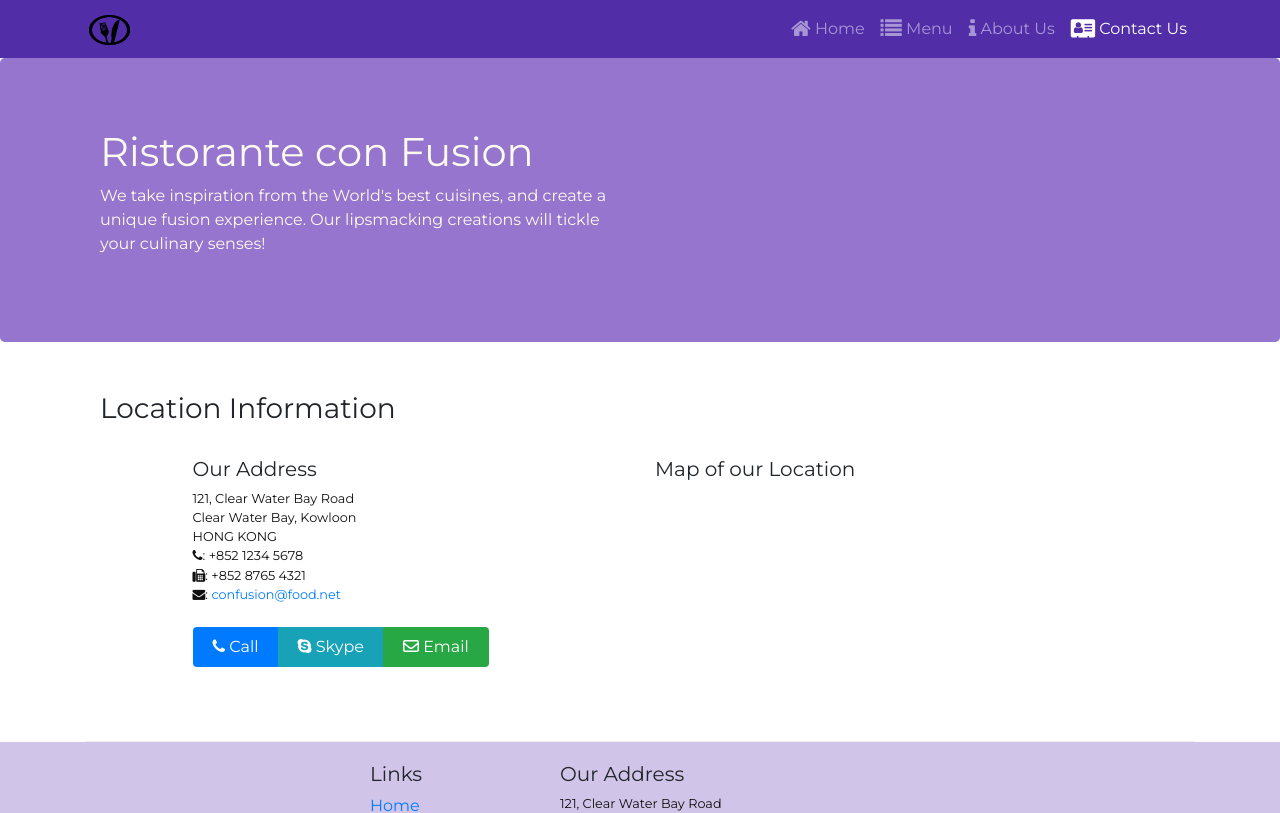
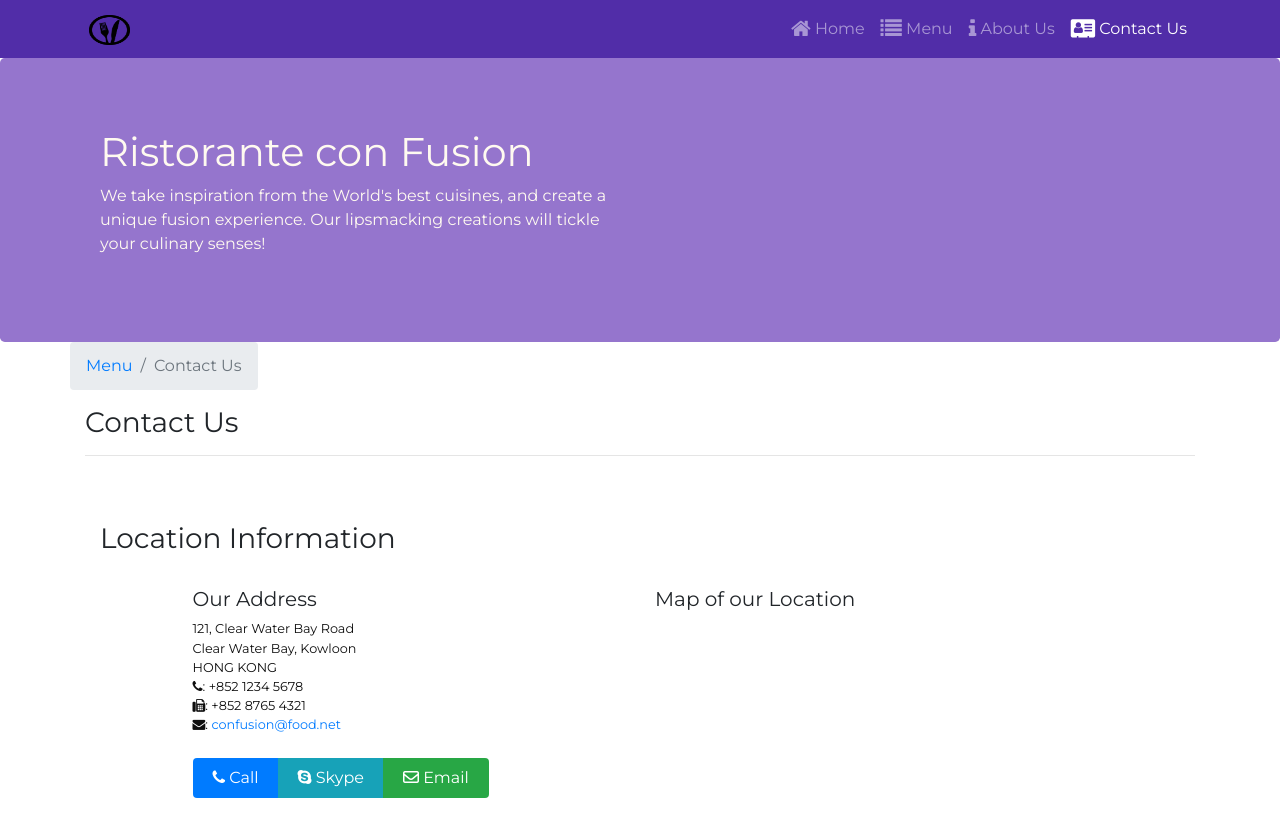
Before and after one commit to Derryl999/Internship, a React (Create React App) app: page /contactus in a window 1280 px wide. Shown: the top 813 px of the page. Built offline with nearby package versions, Linux system fonts and the light colour scheme.

Commit message:
SPA part-2

```diff
--- a/src/components/ContactComponent.js
+++ b/src/components/ContactComponent.js
@@ -1,8 +1,22 @@
 import React from 'react';
-
+import {Breadcrumb,BreadcrumbItem} from 'reactstrap'
+import {Link} from 'react-router-dom'
 function Contact(props) {
     return(
         <div className="container">
+             <div className="row">
+          <Breadcrumb>
+            <BreadcrumbItem>
+              <Link to="/menu">Menu</Link>
+            </BreadcrumbItem>
+            <BreadcrumbItem active>Contact Us</BreadcrumbItem>
+          </Breadcrumb>
+          <div className="col-12">
+            <h3>Contact Us</h3>
+            <hr/>
+          </div>
+          <hr />
+        </div>
             <div className="row row-content">
                 <div className="col-12">
                 <h3>Location Information</h3>
--- a/src/components/DishDetailComponent.js
+++ b/src/components/DishDetailComponent.js
@@ -7,7 +7,10 @@ import {
   CardImgOverlay,
   CardText,
   CardTitle,
+  Breadcrumb,
+  BreadcrumbItem,
 } from "reactstrap";
+import { Link } from "react-router-dom";
 /*class DishDetailComponent extends Component {
   // displayComments = (comments) => {
   //   const commentsArray = comments.map((comment) => {
@@ -63,7 +66,9 @@ import {
           </div>
           <div className="col-12 col-md-5 m-1">
             <h3>Comments</h3> */
-            {/* {this.displayComments(dish.comments)} */}
+{
+  /* {this.displayComments(dish.comments)} */
+}
 /*
          {commentsArray}
           </div>
@@ -76,25 +81,28 @@ import {
 }
 */
 
-
- function RenderComment({comment}) {
-    const commentArr=comment.map((comment) => {
+function RenderComment({ comment }) {
+  const commentArr = comment.map((comment) => {
     return (
       <div key={comment.id}>
         <ul className="list-unstyled">
           <li>{comment.comment}</li>
           <li>
-              --{comment.author}, { new Intl.DateTimeFormat('en-US',{year:'numeric',month:'short',day:'2-digit'}).format(new Date(Date.parse(comment.date)))}
+            --{comment.author},{" "}
+            {new Intl.DateTimeFormat("en-US", {
+              year: "numeric",
+              month: "short",
+              day: "2-digit",
+            }).format(new Date(Date.parse(comment.date)))}
           </li>
         </ul>
       </div>
     );
   });
-return commentArr
+  return commentArr;
 }
 
-
-function SelectedDish({dish}) {
+function SelectedDish({ dish }) {
   return (
     <Card>
       <CardImg width="100%" src={dish.image} alt={dish.name} />
@@ -103,28 +111,39 @@ function SelectedDish({dish}) {
         <CardText>{dish.description}</CardText>
       </CardBody>
     </Card>
-  )
+  );
 }
 
-
-
-
 function DishDetailComponent(props) {
-
-  const { dish } = props.dish;
-  console.log(dish);
-  console.log('dishDetail Props',props);
+  const { dish } = props;
+  const { comment } = props;
+  console.log("dishhh", dish);
+  console.log("dishDetail Props", props);
   if (dish !== null) {
-    console.log('dish comment',dish.comments);
+    console.log("dish comment", comment);
     return (
+      <div className="container">
+        <div className="row">
+          <Breadcrumb>
+            <BreadcrumbItem>
+              <Link to="/menu">Menu</Link>
+            </BreadcrumbItem>
+            <BreadcrumbItem active>{dish.name}</BreadcrumbItem>
+          </Breadcrumb>
+          <div className="col-12">
+            <h3>{dish.name}</h3>
+            <hr/>
+          </div>
+          <hr />
+        </div>
         <div className="row ">
           <div className="col-12 col-md-5 m-1  ">
-          <SelectedDish dish={dish}/>
-
+            <SelectedDish dish={dish} />
           </div>
           <div className="col-12 col-md-5 m-1">
             <h3>Comments</h3>
-          <RenderComment comment={dish.comments}/>
+            <RenderComment comment={comment} />
+          </div>
         </div>
       </div>
     );
@@ -132,11 +151,6 @@ function DishDetailComponent(props) {
     return <div></div>;
   }
 }
-
-
-
-
-
 
 /*function DishDetailComponent(props) {
 
--- a/src/components/MainComponent.js
+++ b/src/components/MainComponent.js
@@ -47,6 +47,15 @@ class Main extends Component {
       )
     }
     console.log("main component render");
+
+    const dishWithId=({match})=>{
+      console.log(match)
+      return(
+        <DishDetailComponent dish={this.state.dishes.filter((item)=>item.id===parseInt(match.params.dishId,10))[0]}
+          comment={this.state.comments.filter((item)=>item.dishId===parseInt(match.params.dishId,10))}
+        />
+      )
+    }
     // console.log(this.state.selectedDish)
     return (
       <div>
@@ -64,12 +73,13 @@ class Main extends Component {
         />
         </div> */}
         <Switch>
-          <Route path="/home" component={HomePage} />
+          <Route path="/home"  component={HomePage} />
           <Route
             exact
             path="/menu"
             component={() => <MenuComponent dishes={this.state.dishes} />}
           />
+          <Route path="/menu/:dishId" component={dishWithId}/>
           <Route path="/contactus" component={Contact} />
           <Redirect to="/home" />
         </Switch>
--- a/src/components/MenuComponent.js
+++ b/src/components/MenuComponent.js
@@ -7,15 +7,20 @@ import {
   CardImgOverlay,
   CardText,
   CardTitle,
+  Breadcrumb,
+  BreadcrumbItem
 } from "reactstrap";
+import {Link} from "react-router-dom"
 
 function RenderMenuItems({ item, handleClick }) {
   return (
-    <Card onClick={() => handleClick(item.id)}>
+    <Card >
+      <Link to={`/menu/${item.id}`}>
       <CardImg width="100%" src={item.image} alt={item.name} />
       <CardImgOverlay>
         <CardTitle>{item.name}</CardTitle>
       </CardImgOverlay>
+      </Link>
     </Card>
   );
 }
@@ -25,13 +30,23 @@ function MenuComponent(props) {
   const menu = props.dishes.map((item) => {
     return (
       <div key={item.id} className="col-12 col-md-5 m-1">
-        <RenderMenuItems item={item} handleClick={props.handleClick} />
+        <RenderMenuItems item={item}  />
       </div>
     );
   });
   return (
     <div>
       <div className="container">
+        <div className="row">
+          <Breadcrumb>
+          <BreadcrumbItem><Link to='/home'>Home</Link></BreadcrumbItem>
+          <BreadcrumbItem active>Menu</BreadcrumbItem>
+          </Breadcrumb>
+          <div className="col-12">
+            <h3>Menu</h3>
+            <hr/>
+          </div>
+        </div>
         <div className="row">{menu}</div>
       </div>
     </div>
```
Lines whose indentation alone changed are shown as unchanged.
